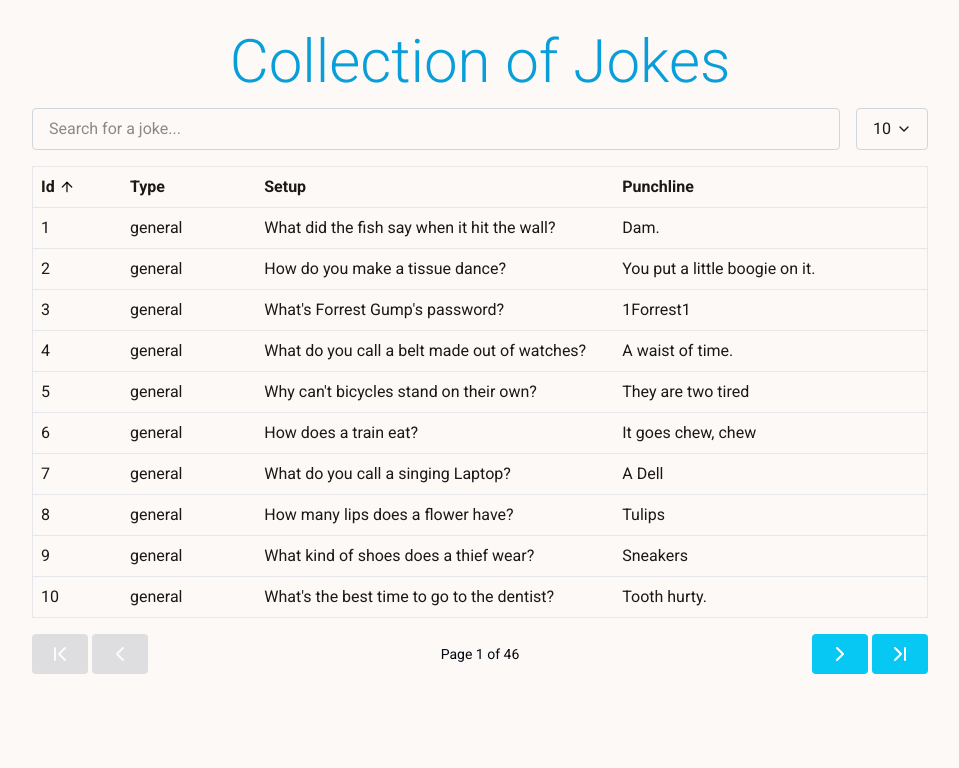
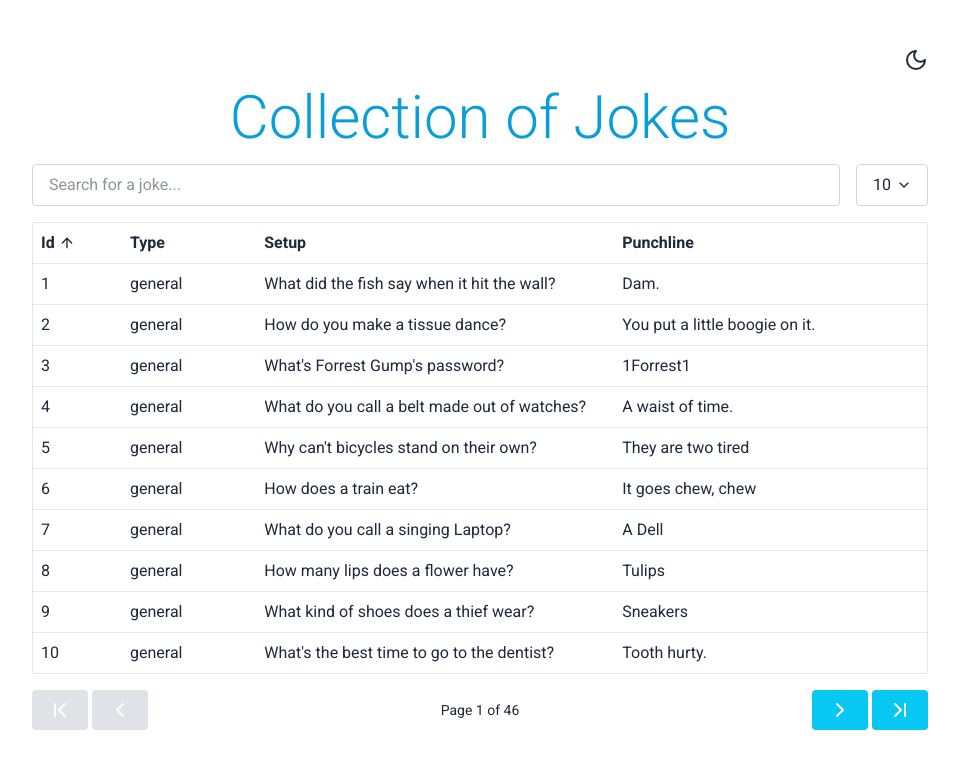
Before and after one commit to amiraveliz/collection-of-jokes, a Next.js app: page / in a window 1280 px wide. Shown: the top 768 px of the page, without its empty margins (160-1119 px from the left). Built offline with nearby package versions, Linux system fonts and the light colour scheme.

Commit message:
adding toggle dark/light theme and motion to load table

```diff
--- a/package.json
+++ b/package.json
@@ -10,6 +10,7 @@
     },
     "dependencies": {
         "lucide-react": "^0.511.0",
+        "motion": "^12.12.1",
         "next": "15.3.2",
         "react": "^19.0.0",
         "react-dom": "^19.0.0",
--- a/src/app/globals.css
+++ b/src/app/globals.css
@@ -1,12 +1,14 @@
 @import "tailwindcss";
 
 @theme {
-    --color-primary-400: oklch(0.27 0.0612 241.56);
+    --color-primary-400: oklch(0.1 0.0612 241.56);
     --color-primary-300: oklch(0.66 0.1385 234.89);
     --color-primary-200: oklch(0.48 0.0992 234.1);
     --color-primary-100: oklch(0.77 0.1403 220.91);
     --color-secondary: oklch(0.92 0.0292 64.12);
 }
+
+@custom-variant dark (&:where(.dark, .dark *));
 
 @layer components {
     .btn-primary {
@@ -22,35 +24,21 @@
             padding-block: calc(var(--spacing) * 2);
             padding-inline: calc(var(--spacing) * 4);
         }
+
+        @variant dark {
+            background-color: var(--color-primary-200);
+        }
     }
     .btn-primary:hover {
         background-color: var(--color-primary-100);
         opacity: 0.9;
+
+        @variant dark {
+            background-color: var(--color-primary-200);
+        }
     }
     .btn-primary:disabled {
         background-color: var(--color-gray-400);
         opacity: 0.3;
     }
 }
-
-:root {
-    --background: #ffffff;
-    --foreground: #171717;
-}
-
-@theme inline {
-    --color-background: var(--background);
-    --color-foreground: var(--foreground);
-}
-
-@media (prefers-color-scheme: dark) {
-    :root {
-        --background: #0a0a0a;
-        --foreground: #ededed;
-    }
-}
-
-body {
-    background: var(--background);
-    color: var(--foreground);
-}
--- a/src/app/layout.js
+++ b/src/app/layout.js
@@ -13,7 +13,9 @@ export const metadata = {
 export default function RootLayout({ children }) {
     return (
         <html lang="en">
-            <body className={`${roboto.className} antialiased`}>
+            <body
+                className={`${roboto.className} antialiased dark:bg-primary-400 text-gray-800 dark:text-secondary/90`}
+            >
                 {children}
             </body>
         </html>
--- a/src/app/page.js
+++ b/src/app/page.js
@@ -2,6 +2,7 @@
 
 import Filters from "@/components/Filters/Filters";
 import JokesTable from "@/components/JokesTable/JokesTable";
+import ToggleTheme from "@/components/ToggleTheme/ToggleTheme";
 import { useJokeStore } from "@/stores/useJokeStore";
 import { useEffect } from "react";
 import { useShallow } from "zustand/react/shallow";
@@ -23,8 +24,9 @@ export default function Home() {
     }, [page, sort.field, sort.direction, limit, search, fetchJokes]);
 
     return (
-        <div className="p-8 flex justify-start flex-col items-center min-h-screen bg-secondary/20">
-            <h1 className="text-6xl font-light text-center mb-4 text-primary-300">
+        <div className="p-8 flex justify-start flex-col items-center min-h-screen">
+            <ToggleTheme />
+            <h1 className="text-5xl sm:text-6xl font-light text-center mb-4 text-primary-300 dark:text-secondary/90 dark:font-semibold">
                 Collection of Jokes
             </h1>
             <Filters />
--- a/src/components/Filters/Filters.js
+++ b/src/components/Filters/Filters.js
@@ -3,7 +3,7 @@ import SearchFilter from "./SearchFilter";
 
 export default function Filters() {
     return (
-        <div className="w-full max-w-4xl mx-auto text-black/90 flex gap-4">
+        <div className="w-full max-w-4xl mx-auto flex gap-4">
             <SearchFilter />
             <Limit />
         </div>
--- a/src/components/JokesTable/JokesTable.js
+++ b/src/components/JokesTable/JokesTable.js
@@ -2,7 +2,7 @@ import { useJokeStore } from "@/stores/useJokeStore";
 import Pagination from "../Shared/Pagination";
 import { useShallow } from "zustand/react/shallow";
 import TableContent from "../Shared/TableContent";
-import TableFallback from "../Shared/TableFallback";
+import { motion } from "motion/react";
 
 const COLUMNS = [
     { key: "id", label: "Id", width: "10%" },
@@ -33,7 +33,12 @@ export default function JokesTable() {
     }
 
     return (
-        <div className="w-full max-w-4xl mx-auto py-4 text-black/90">
+        <motion.div
+            initial={{ opacity: 0 }}
+            whileInView={{ opacity: 1 }}
+            transition={{ duration: 0.8, delay: 0.5 }}
+            className="w-full max-w-4xl mx-auto py-4"
+        >
             <TableContent
                 columns={COLUMNS}
                 rows={jokes}
@@ -44,6 +49,6 @@ export default function JokesTable() {
                 totalPages={totalPages}
             />
             <Pagination totalPages={totalPages} page={page} setPage={setPage} />
-        </div>
+        </motion.div>
     );
 }
--- a/src/components/Shared/Pagination.js
+++ b/src/components/Shared/Pagination.js
@@ -35,11 +35,11 @@ function Pagination({ totalPages, page, setPage }) {
                 <ChevronLeft aria-hidden="true" focusable="false" />
             </button>
 
-            <span className="hidden md:block grow text-center text-gray-950">
+            <span className="hidden md:block grow text-center">
                 Page {page} of {totalPages}
             </span>
 
-            <span className="md:hidden grow text-center text-gray-950">
+            <span className="md:hidden grow text-center">
                 {page} of {totalPages}
             </span>
 
--- a/src/components/Shared/Search.js
+++ b/src/components/Shared/Search.js
@@ -15,7 +15,7 @@ function Search({ setValue, text }) {
             type="text"
             aria-label={text}
             value={searchValue}
-            className="w-full py-2 px-4 border border-gray-300 rounded"
+            className="w-full py-2 px-4 border border-gray-300 dark:border-secondary/50 rounded"
             onChange={(event) => {
                 setSearchValue(event.target.value);
             }}
--- a/src/components/Shared/Select.js
+++ b/src/components/Shared/Select.js
@@ -5,7 +5,7 @@ function Select({ options, value, setValue, text }) {
     return (
         <div className="relative inline-block">
             <select
-                className="w-[72px] appearance-none py-2 px-4 border border-gray-300 rounded cursor-pointer"
+                className="w-[72px] appearance-none py-2 px-4 border border-gray-300 dark:border-secondary/50 rounded cursor-pointer"
                 value={value}
                 aria-label={text}
                 role="listbox"
--- a/src/components/Shared/TableContent.js
+++ b/src/components/Shared/TableContent.js
@@ -14,7 +14,7 @@ function TableContent({
 }) {
     return (
         <table
-            className="w-full table-fixed border border-gray-200"
+            className="w-full table-fixed border border-gray-200 dark:border-secondary/50"
             role="table"
             aria-label="Collection of Jokes"
         >
@@ -25,7 +25,7 @@ function TableContent({
                             key={col.key}
                             scope="col"
                             style={{ width: col.width }}
-                            className="p-2 border-b border-gray-200"
+                            className="p-2 border-b border-gray-200 dark:border-secondary/50"
                             role="columnheader"
                             aria-sort={
                                 sortField === col.key
@@ -62,7 +62,7 @@ function TableContent({
                         <tr
                             key={row.id}
                             role="row"
-                            className="flex flex-col md:table-row border-b border-gray-200"
+                            className="flex flex-col md:table-row border-b border-gray-200 dark:border-secondary/50"
                         >
                             {columns.map((col) => (
                                 <td
@@ -82,11 +82,11 @@ function TableContent({
                 {rows.length === 0 && (
                     <tr
                         role="row"
-                        className="flex flex-col md:table-row border-b border-gray-200"
+                        className="flex flex-col md:table-row border-b border-gray-200 dark:border-secondary/50"
                     >
                         <td
                             colSpan={columns.length}
-                            className="p-2 text-center text-gray-500"
+                            className="p-2 text-center"
                             role="cell"
                         >
                             <TableFallback loading={loading} error={error} />
--- /dev/null
+++ b/src/components/ToggleTheme/ToggleTheme.js
@@ -0,0 +1,50 @@
+import { Moon, Sun } from "lucide-react";
+import { useEffect, useState } from "react";
+
+export default function ToggleTheme() {
+    const [isDarkMode, setIsDarkMode] = useState(true);
+
+    useEffect(() => {
+        if (
+            localStorage.theme === "dark" ||
+            (!("theme" in localStorage) &&
+                window.matchMedia("(prefers-color-scheme: dark)").matches)
+        ) {
+            setIsDarkMode(true);
+        } else {
+            setIsDarkMode(false);
+        }
+    }, []);
+
+    useEffect(() => {
+        if (isDarkMode) {
+            document.documentElement.classList.add("dark");
+            localStorage.theme = "dark";
+        } else {
+            document.documentElement.classList.remove("dark");
+            localStorage.theme = "";
+        }
+    }, [isDarkMode]);
+
+    const handleToggleTheme = () => setIsDarkMode(!isDarkMode);
+
+    return (
+        <div className="max-w-4xl py-4 w-full mx-auto">
+            <button
+                className="ml-auto flex hover:opacity-70"
+                role="button"
+                title={`Toggle Theme to ${isDarkMode ? "Light" : "Dark"} Mode`}
+                aria-label={`Toggle Theme to ${
+                    isDarkMode ? "Light" : "Dark"
+                } Mode`}
+                onClick={handleToggleTheme}
+            >
+                {isDarkMode ? (
+                    <Sun aria-hidden="true" focusable="false" />
+                ) : (
+                    <Moon aria-hidden="true" focusable="false" />
+                )}
+            </button>
+        </div>
+    );
+}
```
Also changed, not shown: 1 other file (tests, documents, lock files or other folders).
